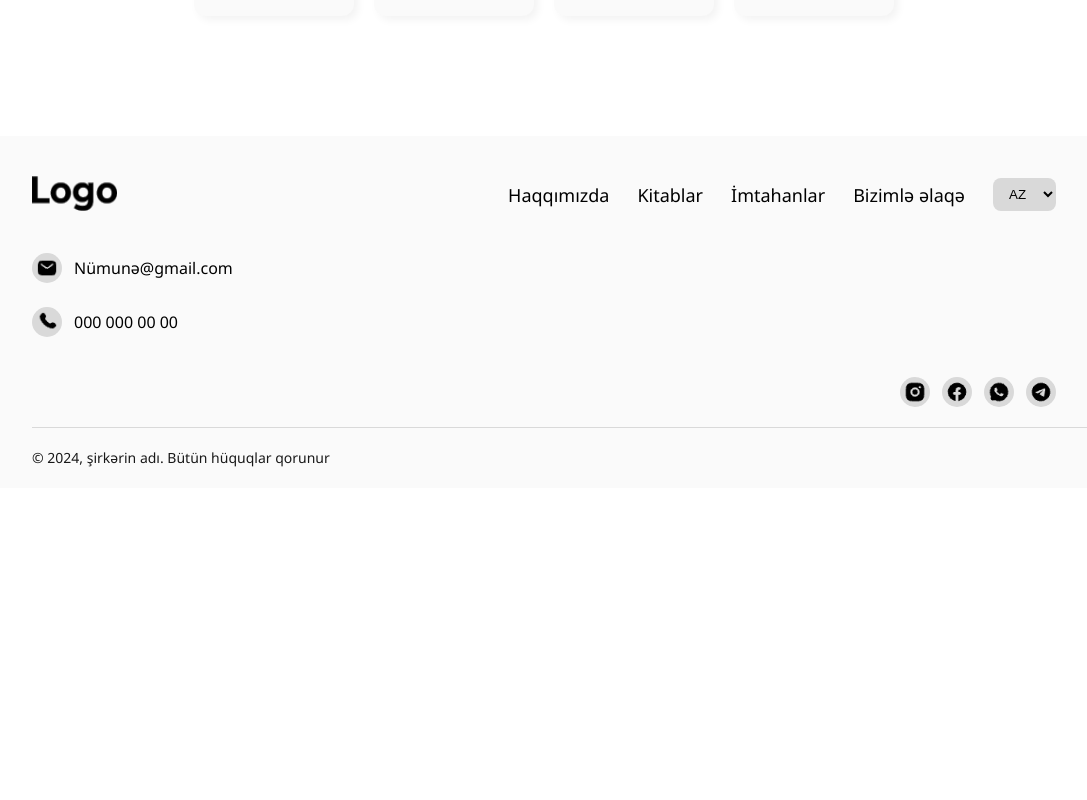
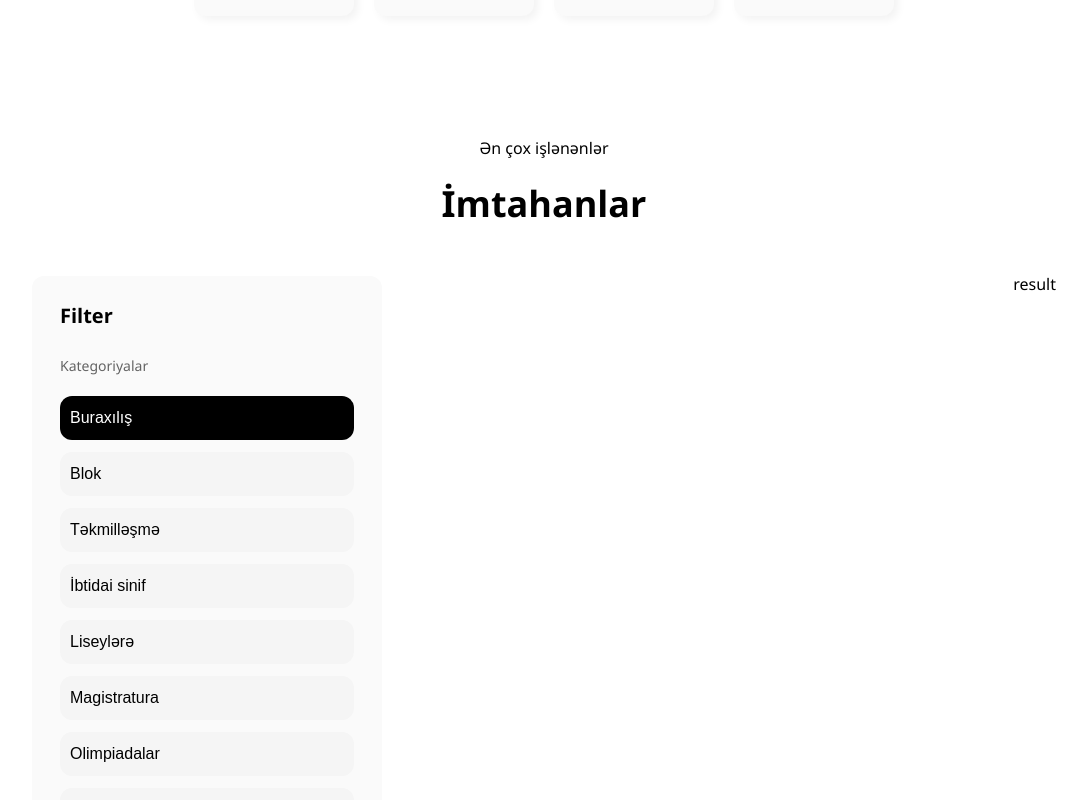
Before and after one commit to amirmammadov/exams, a Next.js app: page / in a window 1280 px wide. Shown: the part 1120-1920 px from the top of the page, without its empty margins (96-1183 px from the left). Before the commit the page ends 1608 px from the top, so only its background shows below. Built offline with nearby package versions, Linux system fonts and the light colour scheme.

Commit message:
exam filter was done

```diff
--- a/app/page.tsx
+++ b/app/page.tsx
@@ -1,11 +1,24 @@
+import "../sass/pages/_home.scss";
+
 import HomeHero from "@/components/HomeHero";
 import HomeCategories from "@/components/HomeCategories";
+
+import SectionTitle from "@/components/SectionTitle";
+import ExamFilter from "@/components/ExamFilter";
+import FilterResult from "@/components/FilterResult";
 
 const Home = () => {
   return (
     <main className="home">
       <HomeHero />
       <HomeCategories />
+      <section className="filterExams">
+        <SectionTitle title1="Ən çox işlənənlər" title2="İmtahanlar" />
+        <div className="filterExams__content">
+          <ExamFilter />
+          <FilterResult />
+        </div>
+      </section>
     </main>
   );
 };
--- /dev/null
+++ b/components/ExamFilter.tsx
@@ -0,0 +1,66 @@
+"use client";
+
+import { useState } from "react";
+
+import "../sass/components/_examFilter.scss";
+
+import { examCategories } from "@/data/examCategories";
+
+interface Exam {
+  id: number;
+  title: string;
+  classes?: string[];
+}
+
+const ExamFilter = () => {
+  const [activeExam, setSctiveExam] = useState(examCategories[0]);
+  const [activeClass, setActiveClass] = useState("");
+
+  const handleSwitch = (exam: Exam) => {
+    if (activeExam.classes !== undefined) {
+      setActiveClass(activeExam.classes[0]);
+    }
+
+    setSctiveExam(exam);
+  };
+
+  return (
+    <div className="filter">
+      <div className="filter__title">Filter</div>
+      <div className="filter__subtitle">Kategoriyalar</div>
+      <div className="filter__exams">
+        {examCategories.map((exam) => (
+          <button
+            key={exam.id}
+            className={`filter__exams__item ${
+              activeExam.id === exam.id && "active"
+            }`}
+            onClick={() => handleSwitch(exam)}
+          >
+            {exam.title}
+          </button>
+        ))}
+      </div>
+      {activeExam.title === "İbtidai sinif" && (
+        <div className="filter__extra">
+          <div className="filter__extra__title">Etiketlər</div>
+          <div className="filter__extra__classes">
+            {activeExam.classes?.map((classValue, index) => (
+              <button
+                key={index}
+                className={`filter__extra__classes__item ${
+                  activeClass === classValue && "active"
+                }`}
+                onClick={() => setActiveClass(classValue)}
+              >
+                {classValue}
+              </button>
+            ))}
+          </div>
+        </div>
+      )}
+    </div>
+  );
+};
+
+export default ExamFilter;
--- /dev/null
+++ b/components/FilterResult.tsx
@@ -0,0 +1,7 @@
+import React from "react";
+
+const FilterResult = () => {
+  return <div>result</div>;
+};
+
+export default FilterResult;
--- a/data/examCategories.ts
+++ b/data/examCategories.ts
@@ -14,6 +14,7 @@ export const examCategories = [
   {
     id: 4,
     title: "İbtidai sinif",
+    classes: ["2-ci sinif", "3-cü sinif", "4-cü sinif"],
   },
   {
     id: 5,
--- /dev/null
+++ b/sass/components/_examFilter.scss
@@ -0,0 +1,76 @@
+@import "../style";
+
+.filter {
+  padding: 28px;
+  border-radius: 12px;
+  background: $white-2;
+  @include flexbox(
+    $direction: column,
+    $justify: flex-start,
+    $items: flex-start,
+    $gap: 20px
+  );
+  width: 350px;
+  height: auto;
+
+  &__title {
+    font-size: 20px;
+    font-weight: 600;
+    line-height: 24px;
+    color: $dark;
+    margin-bottom: 8px;
+  }
+
+  &__subtitle {
+    @extend %footer-rights;
+    color: $dark;
+    opacity: 0.6;
+  }
+
+  &__exams,
+  &__extra__classes {
+    @include flexbox(
+      $direction: column,
+      $justify: flex-start,
+      $items: flex-start,
+      $gap: 12px
+    );
+    width: 100%;
+
+    &__item {
+      background-color: $gray-3;
+      padding: 10px;
+      border-radius: 12px;
+      @extend %item2;
+      width: 100%;
+      border: none;
+      outline: none;
+      text-align: left;
+
+      &:hover {
+        cursor: pointer;
+      }
+    }
+
+    &__item.active {
+      background-color: $dark;
+      color: $white;
+    }
+  }
+
+  &__extra {
+    @include flexbox(
+      $direction: column,
+      $justify: flex-start,
+      $items: flex-start,
+      $gap: 20px
+    );
+    width: 100%;
+
+    &__title {
+      @extend %footer-rights;
+      color: $dark;
+      opacity: 0.6;
+    }
+  }
+}
--- /dev/null
+++ b/sass/pages/_home.scss
@@ -0,0 +1,12 @@
+@import "../style";
+
+.filterExams {
+  @include flexbox($direction: column, $justify: flex-start, $items: center);
+  padding: 0 10%;
+
+  &__content {
+    width: 100%;
+    @include flexbox($justify: space-between, $items: flex-start, $gap: 40px);
+    padding: 48px 0;
+  }
+}
--- a/sass/utils/_colors.scss
+++ b/sass/utils/_colors.scss
@@ -3,3 +3,4 @@ $white: #fff;
 $white-2: rgb(250, 250, 250);
 $gray: #fafafa;
 $gray-2: #d9d9d9;
+$gray-3: #f5f5f5;
```
